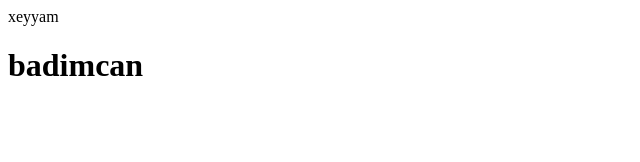
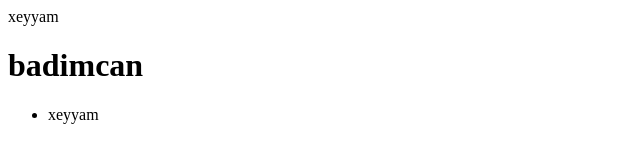
Before and after one commit to ZeynabMammadli/zeniw, a plain HTML site: page index.html in a window 1280 px wide. Shown: the full height of the page, 0-640 px from the left. Drawn offline with Linux system fonts and the light colour scheme.

Commit message:
ul qoydunn

```diff
--- a/index.html
+++ b/index.html
@@ -13,6 +13,9 @@
         <h1>
             badimcan
         </h1>
+        <ul>
+            <li>xeyyam</li>
+        </ul>
     </div>
 
 </body>
```
